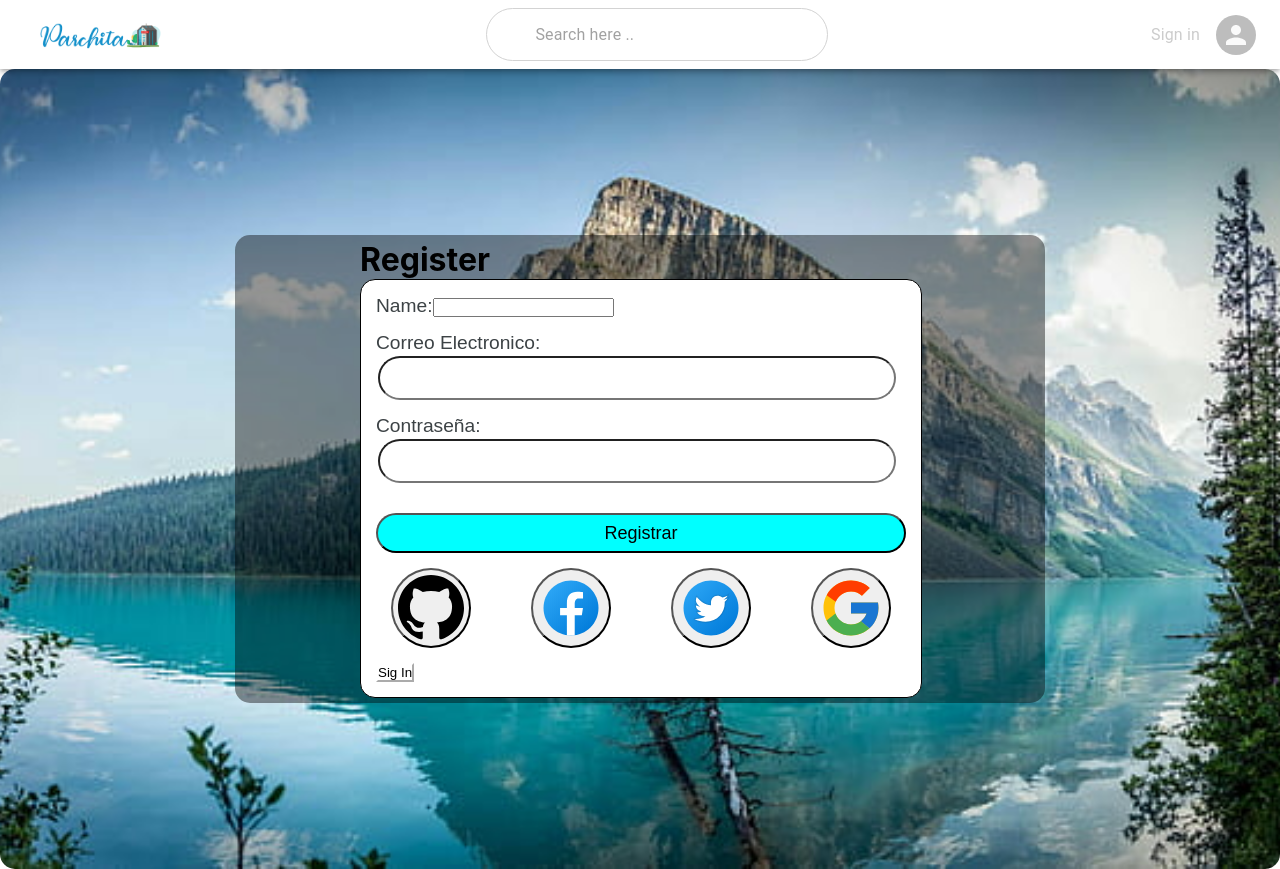
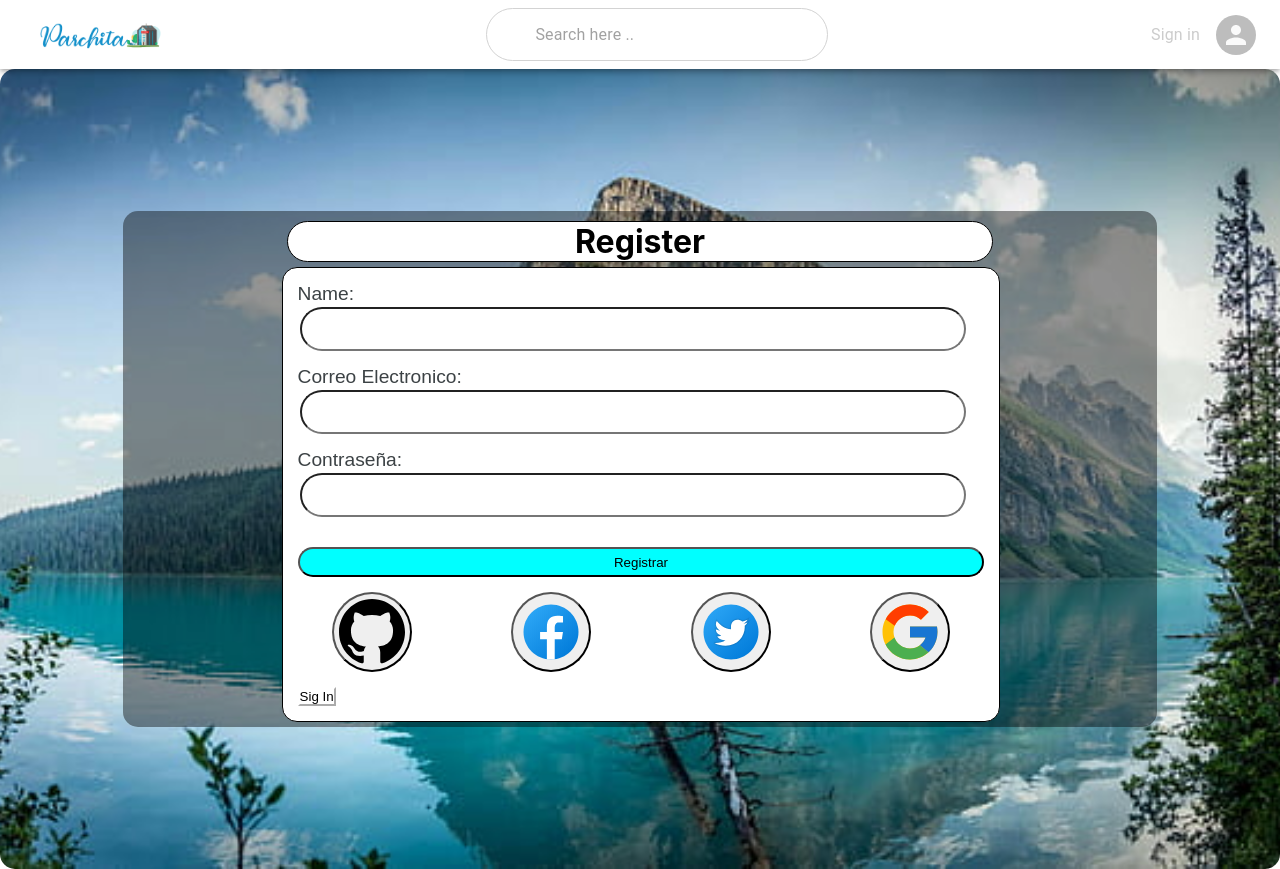
Before and after one commit to Parchitas/Parchita, a React (Create React App) app: page /register in a window 1280 px wide. Built offline with nearby package versions, Linux system fonts and the light colour scheme.

Commit message:
Update Login.css
de register y Login css completo

```diff
--- a/src/css/Login.css
+++ b/src/css/Login.css
@@ -21,7 +21,6 @@
     align-items: center;
     justify-content: center;
     height: auto;
-    max-width: 800px;
     width: 80%;
     background-color: rgba(0, 0, 0, 0.418);
     border-radius: 15px;
@@ -37,7 +36,7 @@
 
 
 }
-#sigIn{
+#sigInOrRegister{
     border-width: 1px;
     border-style: solid;
     border-color: black;
@@ -49,12 +48,6 @@
     align-items: center;
     border-radius:15em;
 
-}
-
-.error{
-    font-size: 15px;
-    color: red;
-    padding: 5px;
 }
 
 .Formulario{
@@ -95,7 +88,7 @@
     border-radius: 10%;
 
 }
-#email,#password{
+#email,#password,#name{
     font-size: large;
     display: flex;
     height: 30px;
@@ -105,9 +98,9 @@
     margin: 2px;
 
 }
-/* #contenedorRegistro{
+#contenedorRegistro{
 
-} */
+}
 #botonRegistrarse{
     background-color: white;
     border-color: white;
@@ -164,15 +157,13 @@
 .iniciar{
     border-radius:15em;
     display: block;
-    height: 40px;
+    height: 30px;
     width: 100%;
     background-color: aqua;
     margin-top: 30px;
     align-items: center;
-    font-size: large;
 
 }
-
 .modosDeInicio{
     height: auto;
     width: auto;
```
